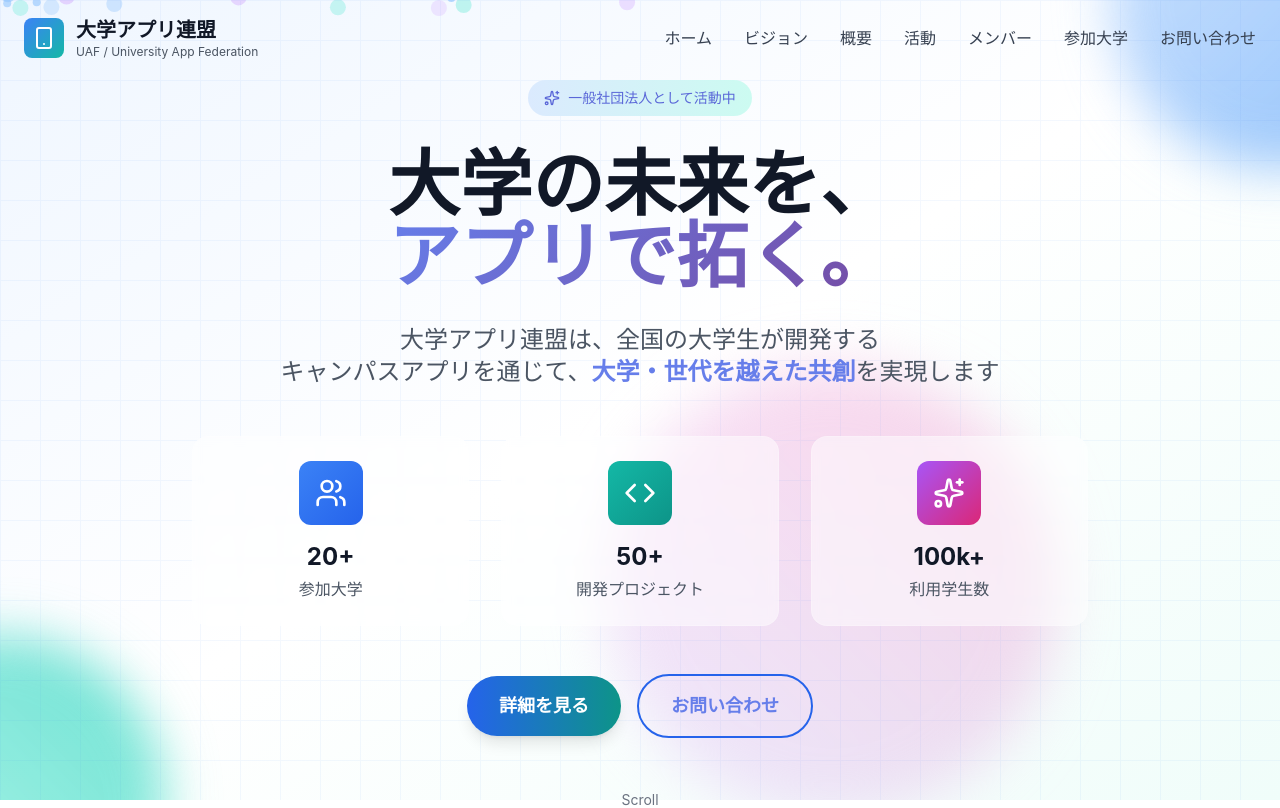
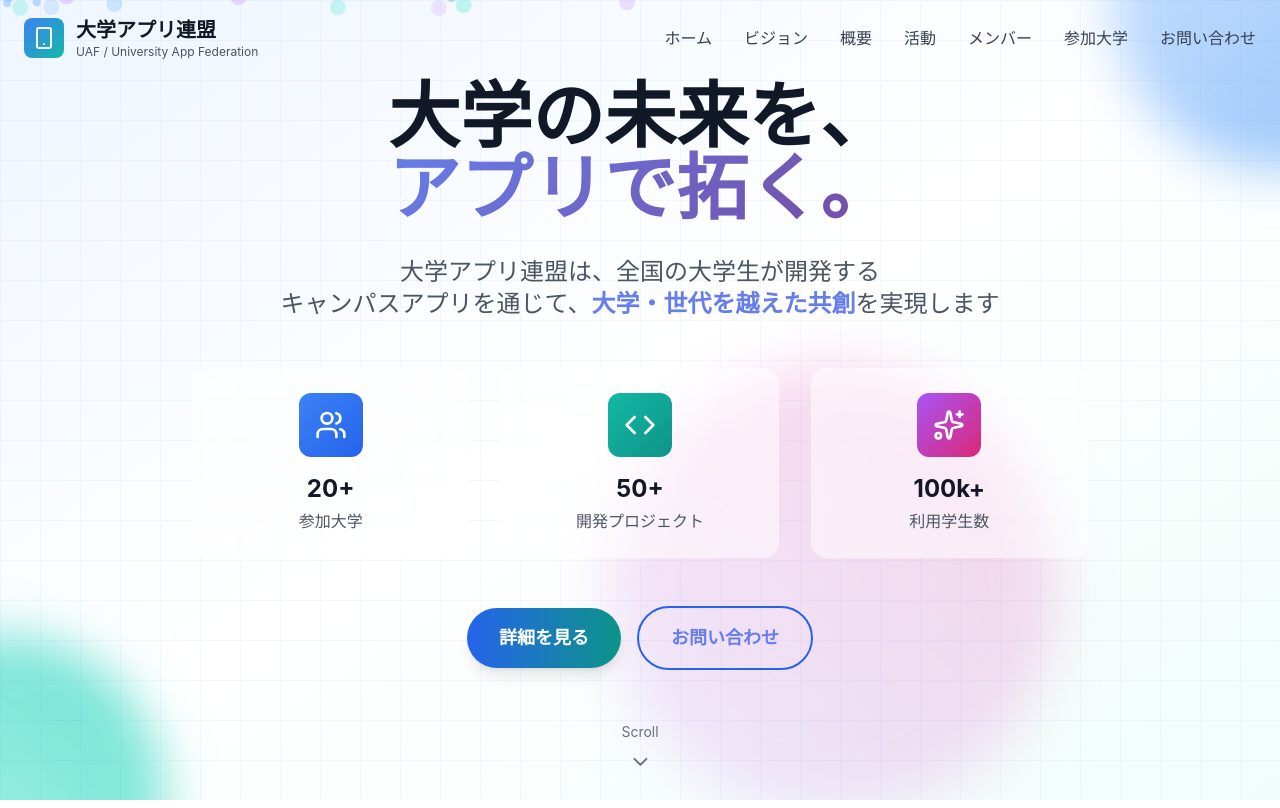
Before and after one commit to kouheisatou/uaf_lp, a Next.js app: page / in a window 1280 px wide. Shown: the top 808 px of the page. Built offline with nearby package versions, Linux system fonts and the light colour scheme.

Commit message:
Remove outdated corporation status badge

```diff
--- a/components/HeroSection.tsx
+++ b/components/HeroSection.tsx
@@ -38,16 +38,7 @@ export default function HeroSection() {
           animate={{ opacity: 1, y: 0 }}
           transition={{ duration: 0.8 }}
         >
-          {/* Badge */}
-          <motion.div
-            className="inline-flex items-center space-x-2 bg-gradient-to-r from-primary-100 to-secondary-100 px-4 py-2 rounded-full text-sm font-medium text-primary-700 mb-8"
-            initial={{ scale: 0 }}
-            animate={{ scale: 1 }}
-            transition={{ delay: 0.2 }}
-          >
-            <Sparkles className="w-4 h-4" />
-            <span>一般社団法人として活動中</span>
-          </motion.div>
+          {/* Badge removed per request */}
 
           {/* Main Heading */}
           <motion.h1
```
